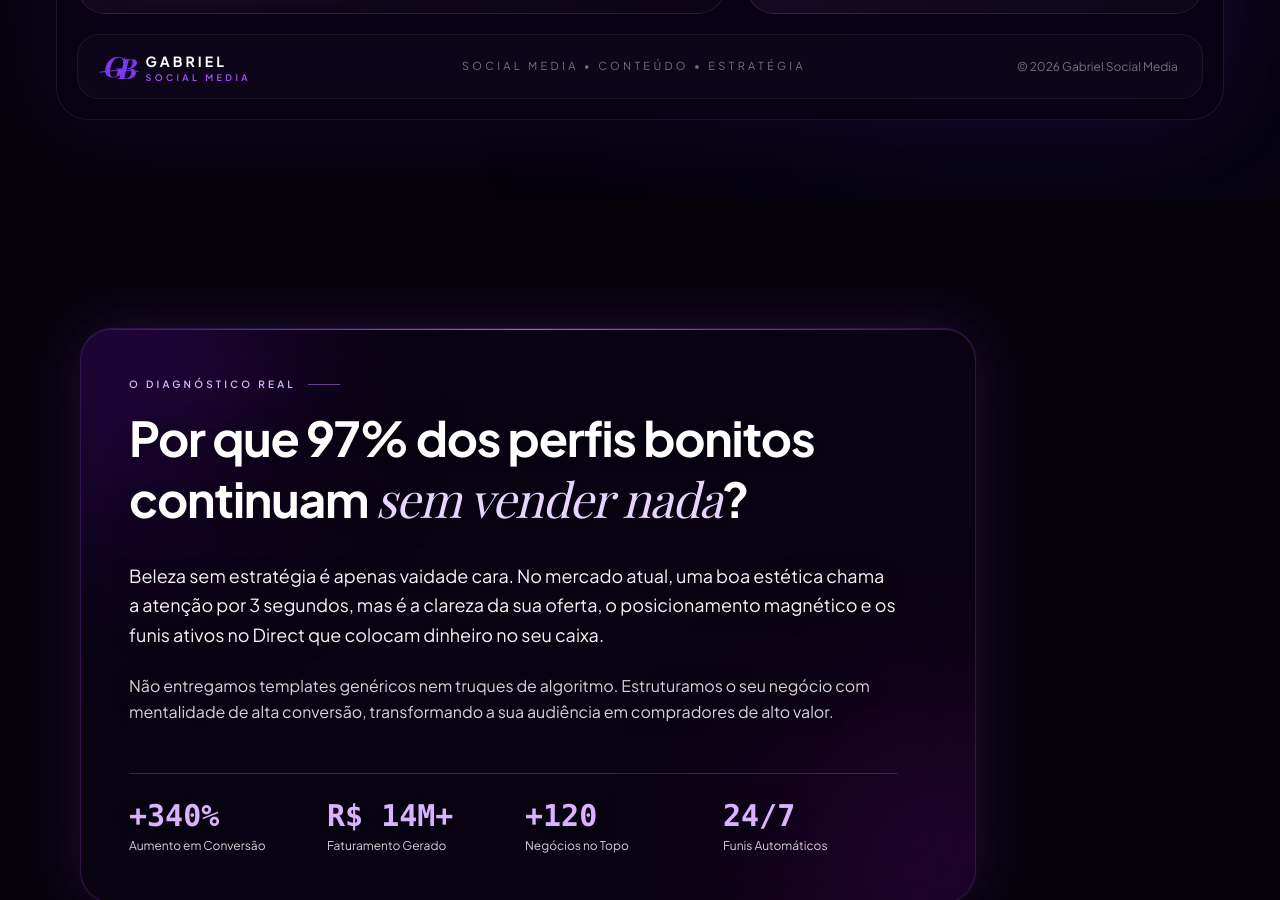
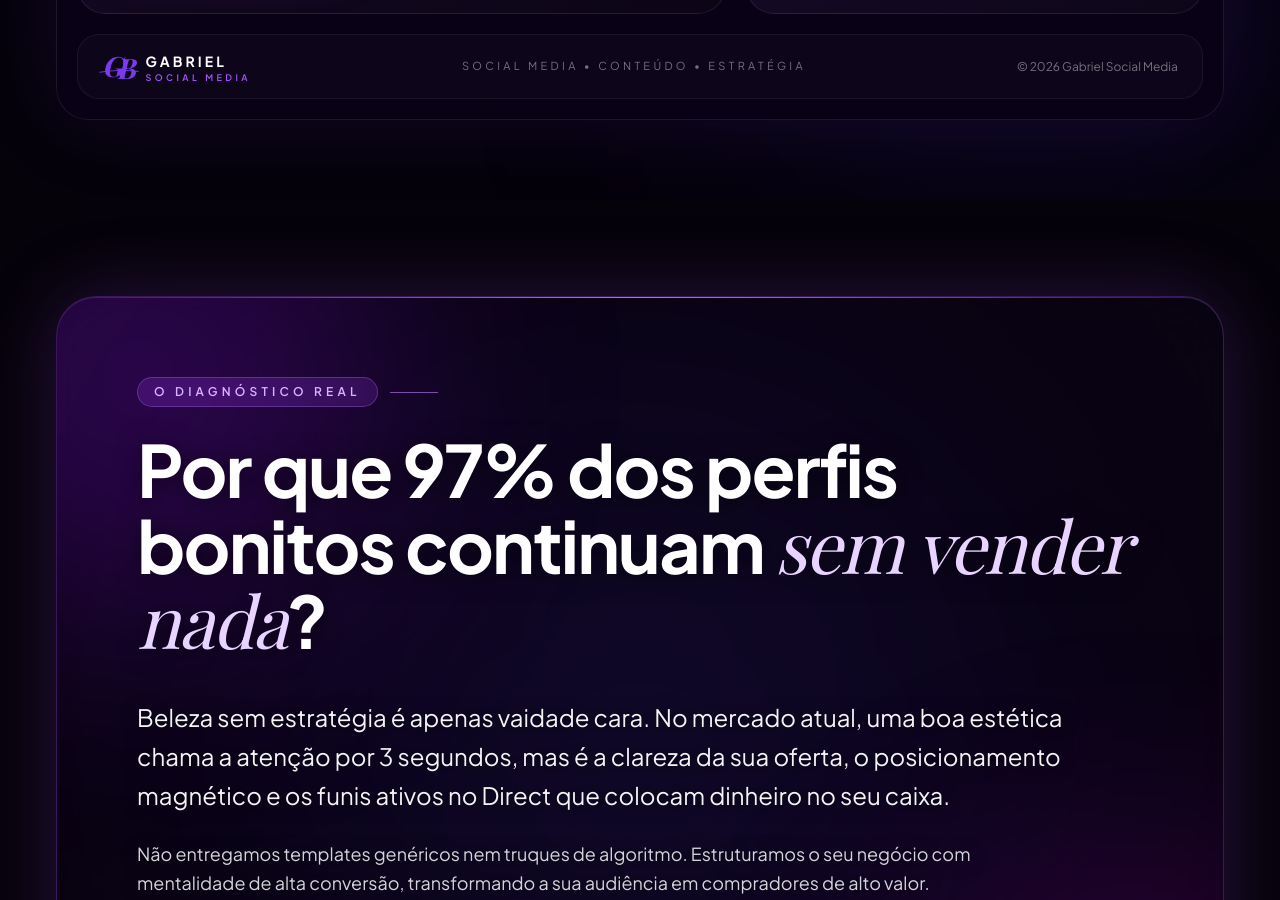
Before and after one commit to sopadefrangokk-web/gabsocialmedia, a Next.js app: page / in a window 1280 px wide. Shown: the part 1900-2800 px from the top of the page. Built offline with nearby package versions, Linux system fonts and the light colour scheme; a web font is replaced by a local one.

Commit message:
Amplia seção Diagnóstico Real para preencher a tela

```diff
--- a/src/app/page.tsx
+++ b/src/app/page.tsx
@@ -364,23 +364,24 @@ function HomeContent() {
 
       <BentoHero onContact={() => setIsContactModalOpen(true)} />
 
-      <section id="about" className="relative z-20 w-full py-32 px-6 lg:px-14 xl:px-20 max-w-[1550px] mx-auto">
-        {/* Painel em vidro fosco para destaque e legibilidade */}
-        <div className="relative max-w-4xl rounded-[32px] bg-[#0D0618]/60 backdrop-blur-2xl backdrop-saturate-150 border border-purple-500/25 p-7 sm:p-10 lg:p-12 shadow-[0_0_60px_rgba(168,85,247,0.18),inset_0_1px_0_rgba(255,255,255,0.08)] overflow-hidden">
+      <section id="about" className="relative z-20 w-full min-h-[90vh] flex items-center py-16 sm:py-20 lg:py-24 px-4 sm:px-6 lg:px-10 xl:px-14 max-w-[1550px] mx-auto">
+        {/* Painel em vidro fosco — ocupa a largura da tela para destaque */}
+        <div className="relative w-full rounded-[32px] lg:rounded-[40px] bg-[#0D0618]/55 backdrop-blur-2xl backdrop-saturate-150 border border-purple-500/30 p-8 sm:p-12 lg:p-16 xl:p-20 shadow-[0_0_80px_rgba(168,85,247,0.22),inset_0_1px_0_rgba(255,255,255,0.1)] overflow-hidden">
           {/* reflexo superior do vidro */}
-          <div className="pointer-events-none absolute inset-x-0 top-0 h-px bg-gradient-to-r from-transparent via-purple-300/60 to-transparent" />
-          <div className="pointer-events-none absolute -top-32 -left-32 w-80 h-80 rounded-full bg-purple-600/20 blur-[100px]" />
-          <div className="pointer-events-none absolute -bottom-32 -right-32 w-80 h-80 rounded-full bg-fuchsia-600/15 blur-[100px]" />
+          <div className="pointer-events-none absolute inset-x-0 top-0 h-px bg-gradient-to-r from-transparent via-purple-300/70 to-transparent" />
+          <div className="pointer-events-none absolute -top-40 -left-40 w-[480px] h-[480px] rounded-full bg-purple-600/25 blur-[120px]" />
+          <div className="pointer-events-none absolute -bottom-40 -right-40 w-[480px] h-[480px] rounded-full bg-fuchsia-600/20 blur-[120px]" />
+          <div className="pointer-events-none absolute top-1/2 left-1/2 -translate-x-1/2 -translate-y-1/2 w-[700px] h-[700px] rounded-full bg-indigo-600/10 blur-[140px]" />
 
-          <div className="relative max-w-3xl">
-            <div className="flex items-center gap-3 mb-4">
-              <span className="text-[10px] font-semibold uppercase tracking-[0.32em] text-purple-300">
+          <div className="relative w-full max-w-none">
+            <div className="flex items-center gap-3 mb-6">
+              <span className="text-[11px] sm:text-xs font-semibold uppercase tracking-[0.35em] text-purple-300 bg-purple-500/15 border border-purple-400/30 rounded-full px-4 py-1.5 backdrop-blur-md">
                 {t.aboutTag}
               </span>
-              <div className="w-8 h-[1px] bg-purple-400/50" />
+              <div className="w-12 h-[1px] bg-purple-400/60" />
             </div>
 
-            <h2 className="text-3xl sm:text-4xl lg:text-5xl font-bold tracking-tight text-white leading-tight mb-8 drop-shadow-[0_2px_12px_rgba(0,0,0,0.6)]">
+            <h2 className="text-4xl sm:text-5xl lg:text-6xl xl:text-7xl font-bold tracking-tight text-white leading-[1.05] mb-8 lg:mb-10 drop-shadow-[0_2px_12px_rgba(0,0,0,0.6)] max-w-5xl">
               {t.aboutTitlePre}{" "}
               <span className="font-serif-italic font-normal text-purple-200">
                 {t.aboutTitleHighlight}
@@ -388,30 +389,30 @@ function HomeContent() {
               ?
             </h2>
 
-            <p className="text-zinc-100 text-base sm:text-lg leading-relaxed mb-6 drop-shadow-[0_1px_8px_rgba(0,0,0,0.7)]">
+            <p className="text-zinc-100 text-base sm:text-xl lg:text-2xl leading-relaxed mb-6 drop-shadow-[0_1px_8px_rgba(0,0,0,0.7)] max-w-5xl">
               {t.aboutP1}
             </p>
 
-            <p className="text-zinc-300 text-sm sm:text-base leading-relaxed mb-12 drop-shadow-[0_1px_8px_rgba(0,0,0,0.7)]">
+            <p className="text-zinc-300 text-sm sm:text-base lg:text-lg leading-relaxed mb-14 drop-shadow-[0_1px_8px_rgba(0,0,0,0.7)] max-w-4xl">
               {t.aboutP2}
             </p>
 
-            <div className="grid grid-cols-2 sm:grid-cols-4 gap-6 pt-6 border-t border-purple-400/25">
-              <div>
-                <div className="text-2xl lg:text-3xl font-bold text-purple-300 font-mono drop-shadow-[0_2px_10px_rgba(0,0,0,0.8)]">+340%</div>
-                <div className="text-xs text-zinc-300 mt-1">{t.stats[0]}</div>
+            <div className="grid grid-cols-2 lg:grid-cols-4 gap-6 lg:gap-8 pt-8 border-t border-purple-400/25">
+              <div className="rounded-2xl bg-white/[0.04] border border-purple-400/20 backdrop-blur-md p-5 lg:p-6">
+                <div className="text-3xl lg:text-4xl font-bold text-purple-300 font-mono drop-shadow-[0_2px_10px_rgba(0,0,0,0.8)]">+340%</div>
+                <div className="text-xs sm:text-sm text-zinc-300 mt-2">{t.stats[0]}</div>
               </div>
-              <div>
-                <div className="text-2xl lg:text-3xl font-bold text-purple-300 font-mono drop-shadow-[0_2px_10px_rgba(0,0,0,0.8)]">R$ 14M+</div>
-                <div className="text-xs text-zinc-300 mt-1">{t.stats[1]}</div>
+              <div className="rounded-2xl bg-white/[0.04] border border-purple-400/20 backdrop-blur-md p-5 lg:p-6">
+                <div className="text-3xl lg:text-4xl font-bold text-purple-300 font-mono drop-shadow-[0_2px_10px_rgba(0,0,0,0.8)]">R$ 14M+</div>
+                <div className="text-xs sm:text-sm text-zinc-300 mt-2">{t.stats[1]}</div>
               </div>
-              <div>
-                <div className="text-2xl lg:text-3xl font-bold text-purple-300 font-mono drop-shadow-[0_2px_10px_rgba(0,0,0,0.8)]">+120</div>
-                <div className="text-xs text-zinc-300 mt-1">{t.stats[2]}</div>
+              <div className="rounded-2xl bg-white/[0.04] border border-purple-400/20 backdrop-blur-md p-5 lg:p-6">
+                <div className="text-3xl lg:text-4xl font-bold text-purple-300 font-mono drop-shadow-[0_2px_10px_rgba(0,0,0,0.8)]">+120</div>
+                <div className="text-xs sm:text-sm text-zinc-300 mt-2">{t.stats[2]}</div>
               </div>
-              <div>
-                <div className="text-2xl lg:text-3xl font-bold text-purple-300 font-mono drop-shadow-[0_2px_10px_rgba(0,0,0,0.8)]">24/7</div>
-                <div className="text-xs text-zinc-300 mt-1">{t.stats[3]}</div>
+              <div className="rounded-2xl bg-white/[0.04] border border-purple-400/20 backdrop-blur-md p-5 lg:p-6">
+                <div className="text-3xl lg:text-4xl font-bold text-purple-300 font-mono drop-shadow-[0_2px_10px_rgba(0,0,0,0.8)]">24/7</div>
+                <div className="text-xs sm:text-sm text-zinc-300 mt-2">{t.stats[3]}</div>
               </div>
             </div>
           </div>
```
